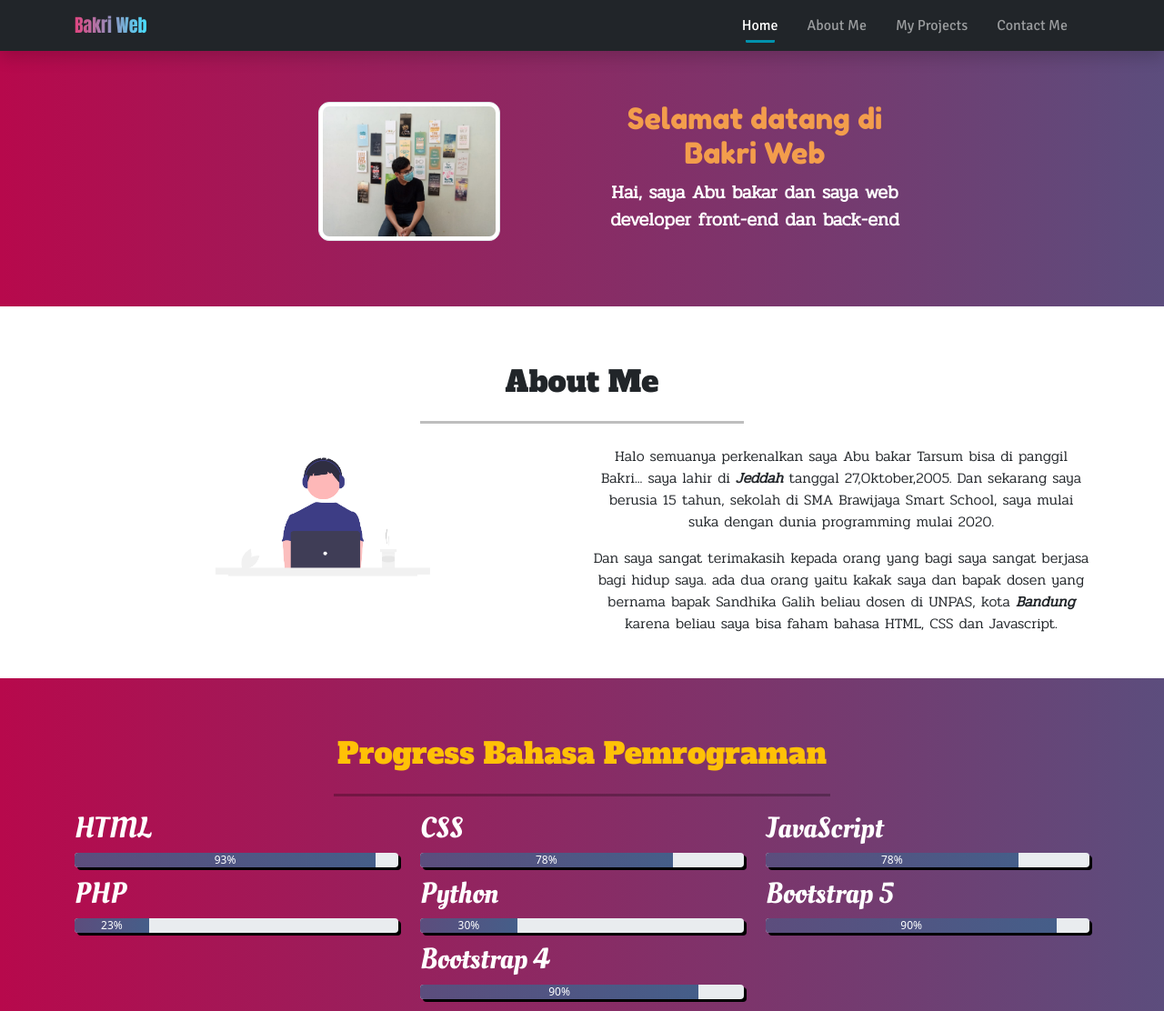
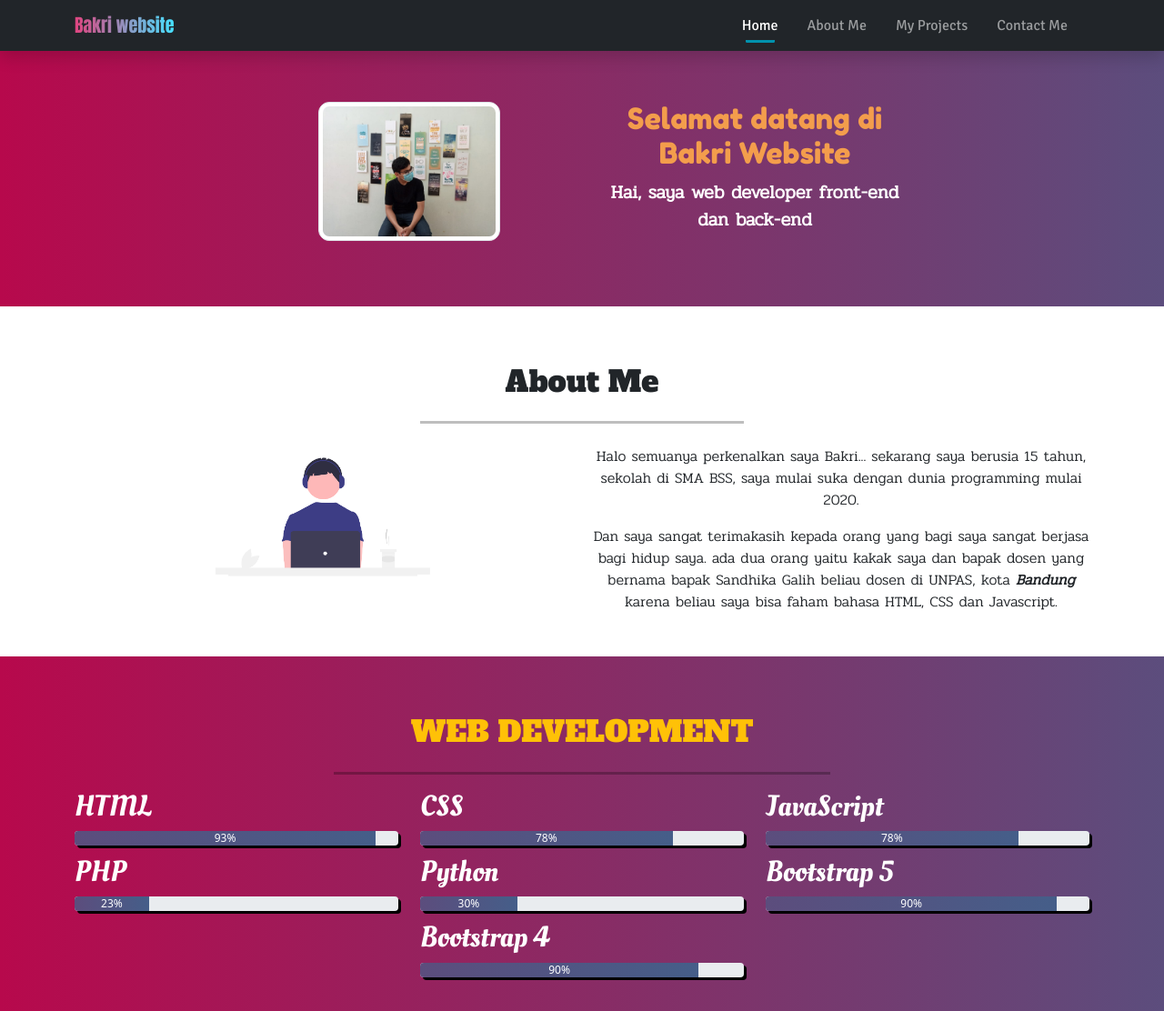
Before and after one commit to ABUBAKARTARSUM/Tugas-Sekolah, a plain HTML site: page index.html in a window 1280 px wide. Shown: the top 1112 px of the page at 91% size. Drawn offline with nearby package versions, Linux system fonts and the light colour scheme.

Commit message:
menambahkan fitur kirim form cintact dan memperbaiki halaman utama

```diff
--- a/index.html
+++ b/index.html
@@ -43,7 +43,7 @@
     <!-- Navigation bar -->
     <nav class="navbar navbar-expand-lg fixed-top navbar-dark bg-dark shadow">
       <div class="container">
-        <a class="navbar-brand" href="#">Bakri Web</a>
+        <a class="navbar-brand" href="#">Bakri website</a>
         <button class="navbar-toggler" type="button" data-bs-toggle="collapse" data-bs-target="#navbarNav" aria-controls="navbarNav" aria-expanded="false" aria-label="Toggle navigation">
           <span class="navbar-toggler-icon"></span>
         </button>
@@ -116,10 +116,7 @@
             <img src="Gambar/undraw-coding.png" alt="foto abu bakar" class="img-fluid" width="300px" height="300 px" />
           </div>
           <div class="col-md-6">
-            <p class="mt-2">
-              Halo semuanya perkenalkan saya Abu bakar Tarsum bisa di panggil Bakri... saya lahir di <em><strong>Jeddah</strong></em> tanggal 27,Oktober,2005. Dan sekarang saya berusia 15 tahun, sekolah di SMA Brawijaya Smart School, saya
-              mulai suka dengan dunia programming mulai 2020.
-            </p>
+            <p class="mt-2">Halo semuanya perkenalkan saya Bakri... sekarang saya berusia 15 tahun, sekolah di SMA BSS, saya mulai suka dengan dunia programming mulai 2020.</p>
             <p>
               Dan saya sangat terimakasih kepada orang yang bagi saya sangat berjasa bagi hidup saya. ada dua orang yaitu kakak saya dan bapak dosen yang bernama bapak Sandhika Galih beliau dosen di UNPAS, kota<em>
                 <strong>Bandung</strong>
@@ -137,7 +134,7 @@
       <div class="container mt-5">
         <div class="row text-center">
           <div class="col">
-            <h2 class="about text-warning">Progress Bahasa Pemrograman</h2>
+            <h2 class="about text-warning">WEB DEVELOPMENT</h2>
           </div>
         </div>
         <div class="row justify-content-center">
@@ -206,7 +203,7 @@
           <a href="https://www.instagram.com/abu_bakartarsum/" target="_blank"><img src="Gambar/icon-instagram.jpeg" alt="icon-instagram" class="img-fluid img-thumbnail rounded-circle" width="50px" height="50px" /></a>
         </li>
         <li>
-          <a href="https://wa.me/081515333284" target="_blank"><img src="Gambar/icon-whatsapp.jpeg" alt="icon-whatsapp" class="img-fluid img-thumbnail rounded-circle" width="50px" height="50px" /></a>
+          <a href="https://wa.me/6281515333284" target="_blank"><img src="Gambar/icon-whatsapp.jpeg" alt="icon-whatsapp" class="img-fluid img-thumbnail rounded-circle" width="50px" height="50px" /></a>
         </li>
       </ul>
     </section>
@@ -219,8 +216,8 @@
       gsap.registerPlugin(TextPlugin);
       gsap.from('.navbar', { duration: 1.5, y: '-100%', opacity: 0 });
       gsap.from('.jumbotron img', { duration: 2, y: -100, opacity: 0, ease: 'elastic.out(1, 0.3)' });
-      gsap.to('.title', { duration: 2, delay: 1.5, text: 'Selamat datang di Bakri Web' });
-      gsap.to('.lead', { duration: 2, delay: 3, text: 'Hai, saya Abu bakar dan saya  web developer front-end dan back-end' });
+      gsap.to('.title', { duration: 2, delay: 1.5, text: 'Selamat datang di Bakri Website' });
+      gsap.to('.lead', { duration: 2, delay: 3, text: 'Hai, saya  web developer front-end dan back-end' });
     </script>
     <!-- Optional JavaScript; choose one of the two! -->
 
```
Also changed, not shown: contact.html (+2 -2 lines), 1 other file.
